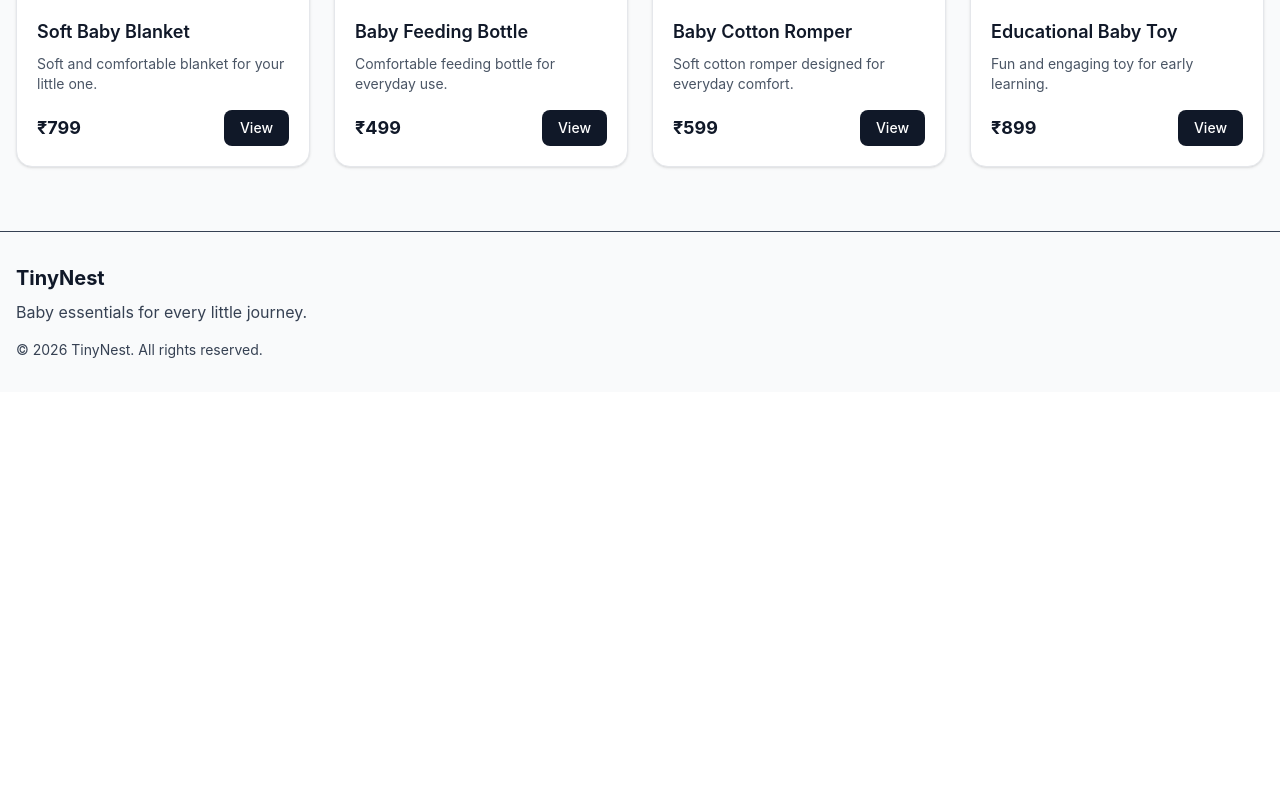
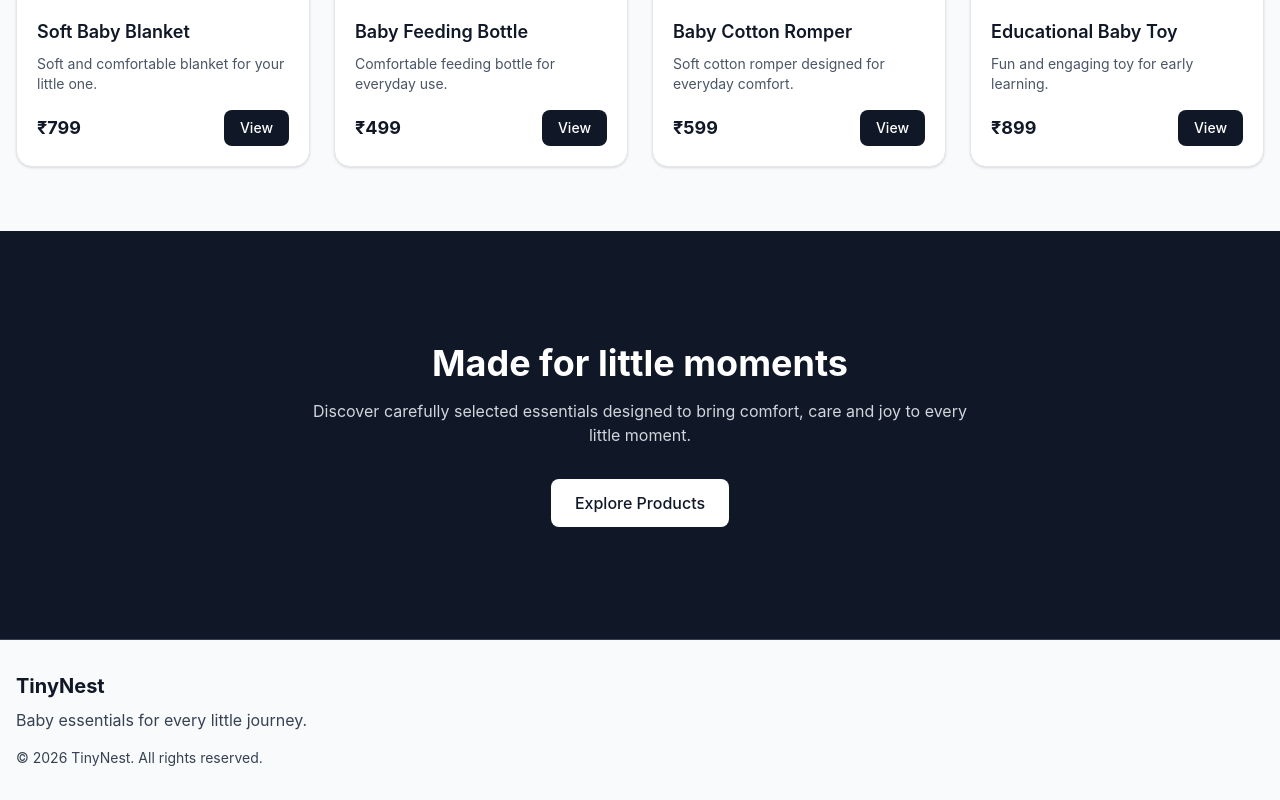
Before and after one commit to ayshasahva-stack/tinynest, a React app in the folder frontend/: page / in a window 1280 px wide. Shown: the part 1384-2184 px from the top of the page. Before the commit the page ends 1776 px from the top, so only its background shows below. Built offline with nearby package versions, Linux system fonts and the light colour scheme; the HTML template or start-up script is replaced by a standard one.

Commit message:
feat: complete TinyNest home page sections

```diff
--- a/frontend/src/pages/home/Home.jsx
+++ b/frontend/src/pages/home/Home.jsx
@@ -1,7 +1,8 @@
 // Import the Hero section
-import HeroSection from "./HeroSection";
-import CategoriesSection from "./CategoriesSection";
-import FeaturedProducts from "./FeaturedProduct";
+import HeroSection from "./components/HeroSection";
+import CategoriesSection from "./components/CategoriesSection";
+import FeaturedProducts from "./components/FeaturedProducts";
+import PromoSection from "./components/PromoSection";
 
 // Home page component
 function Home() {
@@ -11,6 +12,7 @@ function Home() {
             <HeroSection />
             <CategoriesSection/>
             <FeaturedProducts/>
+            <PromoSection/>
         </main>
     );
 }
--- a/frontend/src/pages/home/FeaturedProduct.jsx
+++ b/frontend/src/pages/home/components/FeaturedProducts.jsx
@@ -1,5 +1,5 @@
 // Import the reusable ProductCard component
-import ProductCard from "../../features/products/components/ProductCard";
+import ProductCard from "../../../features/products/components/ProductCard";
 
 // Temporary product data for UI development
 const featuredProducts = [
--- /dev/null
+++ b/frontend/src/pages/home/components/PromoSection.jsx
@@ -0,0 +1,39 @@
+// Promotional section for the TinyNest home page
+function PromoSection() {
+    return (
+        <section className="bg-gray-900 py-16 dark:bg-gray-800">
+
+            {/* Promo content container */}
+            <div className="mx-auto max-w-7xl px-4">
+
+                {/* Promo content */}
+                <div className="rounded-2xl px-6 py-12 text-center sm:px-12">
+
+                    {/* Promo heading */}
+                    <h2 className="text-3xl font-bold text-white sm:text-4xl">
+                        Made for little moments
+                    </h2>
+
+                    {/* Promo description */}
+                    <p className="mx-auto mt-4 max-w-2xl text-gray-300">
+                        Discover carefully selected essentials designed
+                        to bring comfort, care and joy to every little moment.
+                    </p>
+
+                    {/* Promo button */}
+                    <button
+                        type="button"
+                        className="mt-8 rounded-lg bg-white px-6 py-3 font-medium text-gray-900 transition hover:bg-gray-200"
+                    >
+                        Explore Products
+                    </button>
+
+                </div>
+
+            </div>
+
+        </section>
+    );
+}
+
+export default PromoSection;
```
Also changed, not shown: frontend/src/pages/home/components/CategoriesSection.jsx (renamed from frontend/src/pages/home/CategoriesSection.jsx), frontend/src/pages/home/components/HeroSection.jsx (renamed from frontend/src/pages/home/HeroSection.jsx).
